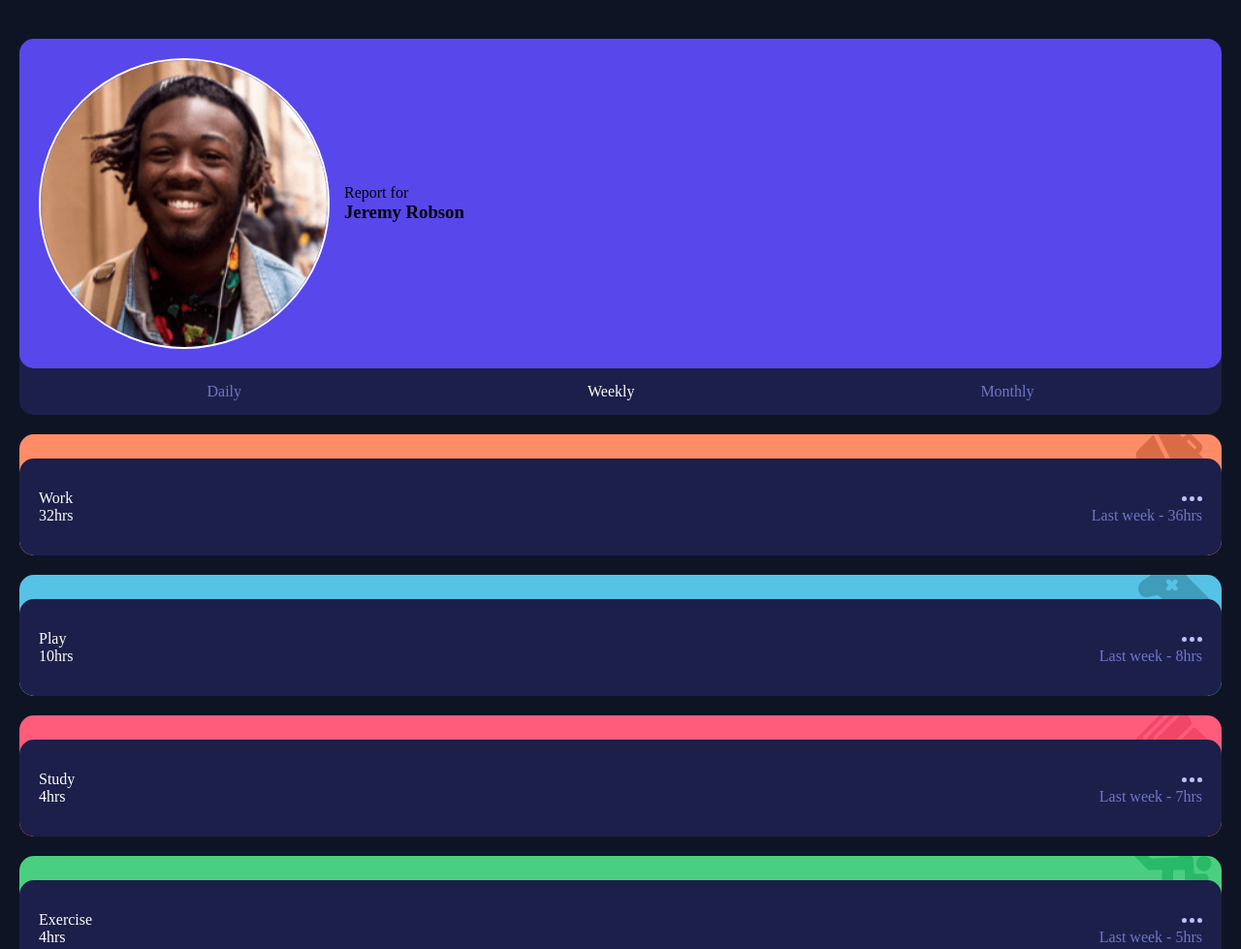
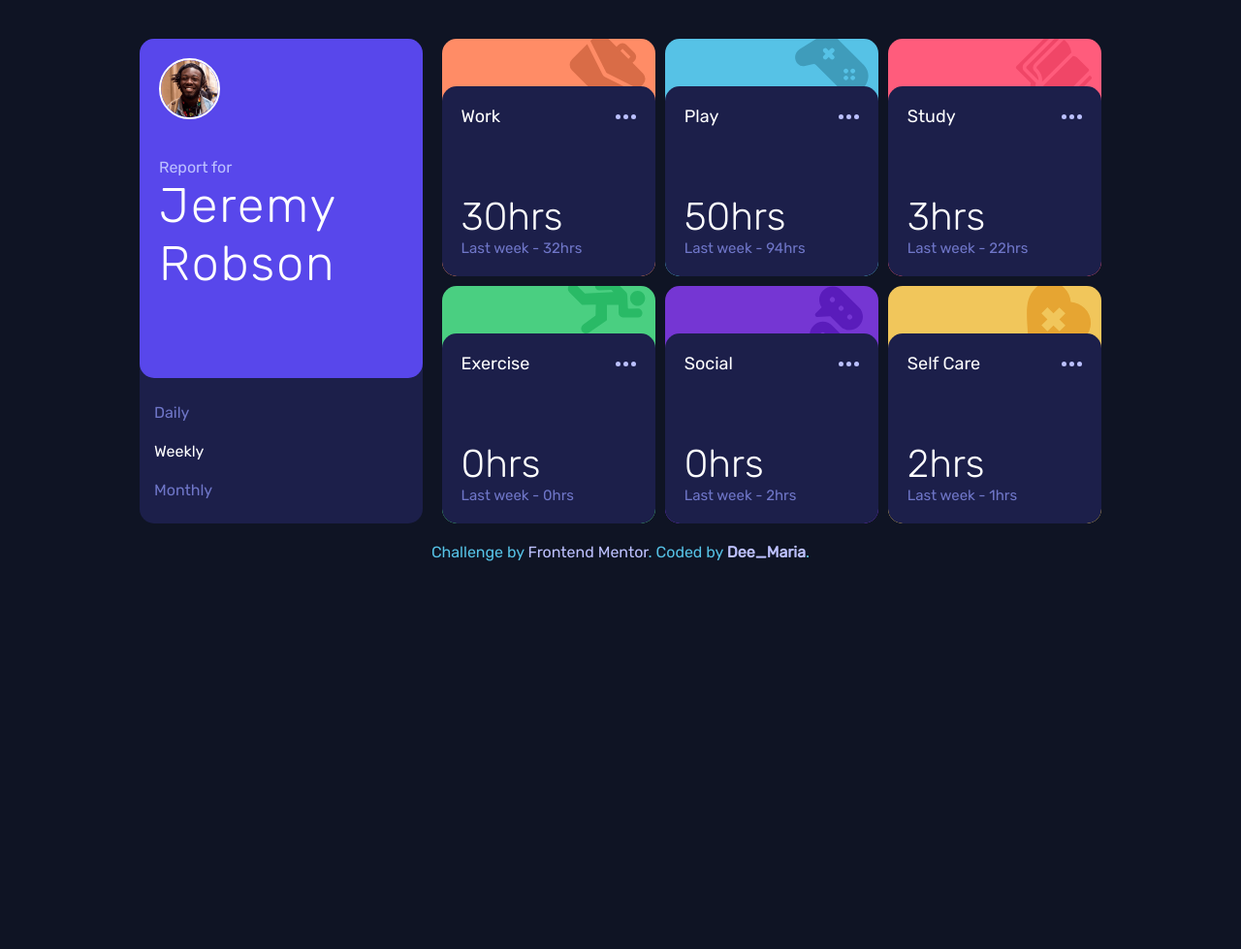
Before and after one commit to Betahandz/Time_Tracking_Dashboard_VanillaJS, a plain HTML site: page index.html in a window 1280 px wide. Shown: the top 979 px of the page at 97% size. After the commit the page ends 800 px from the top, so only its background shows below. Drawn offline with Linux system fonts and the light colour scheme.

Commit message:
fonts were added, randomizing the time to be displayed, ellipsis, created a new README file for the project and this is the end of the project

```diff
--- a/index.html
+++ b/index.html
@@ -22,15 +22,15 @@
         <img src="./images/image-jeremy.png" class="image" alt="photo.jpg">
 
         <div class="details">
-          <p class="intro-text">Report for</p>
-          <h3 class="name">Jeremy Robson</h3>
+          <p class="intro-text reg pale">Report for</p>
+          <h2 class="name light bright">Jeremy Robson</h2>
         </div>
       </div>
 
       <div class="period">
-        <p class="time" data-id="d">Daily</p>
-        <p class="time active" data-id="w">Weekly</p>
-        <p class="time" data-id="m">Monthly</p>
+        <p class="time reg" data-id="d">Daily</p>
+        <p class="time reg active" data-id="w">Weekly</p>
+        <p class="time reg" data-id="m">Monthly</p>
       </div>
 
     </div>
@@ -40,7 +40,7 @@
   </div>
 
   <div class="attribution">
-    <p class="linkage">
+    <p class="linkage reg">
       Challenge by <a href="https://www.frontendmentor.io?ref=challenge" target="_blank">Frontend Mentor</a>.
       Coded by <a href="#"><strong>Dee_Maria</strong></a>.
     </p>
--- a/paint.css
+++ b/paint.css
@@ -1,12 +1,17 @@
-/* @font-face {
-    font-family: ;
-    src: url();
+@font-face {
+    font-family: rubikBold;
+    src: url(./fonts/Rubik-Bold.ttf);
 }
 
 @font-face {
-    font-family: ;
-    src: url();
-} */
+    font-family: rubikReg;
+    src: url(./fonts/Rubik-Regular.ttf);
+}
+
+@font-face {
+    font-family: rubikLight;
+    src: url(./fonts/Rubik-Light.ttf);
+}
 
 :root {
     /* paint */
@@ -19,14 +24,53 @@
     --Soft-orange-self-care: hsl(43, 84%, 65%);
     --Very-dark-blue: hsl(226, 43%, 10%);
     --Dark-blue: hsl(235, 46%, 20%);
+    --Dark-blue-trans: hsl(236, 42%, 30%);
     --Desaturated-blue: hsl(235, 45%, 61%);
     --Pale-Blue: hsl(236, 100%, 87%);
-    /* border radius */
-    /* --brad: 20px; */
     /* typography */
+
     /* padding */
     --pad: 20px;
 }
+
+/* FONT FAMILY UNIVERSAL CLASS */
+.bold {
+    font-family: rubikBold;
+}
+
+.reg {
+    font-family: rubikReg;
+}
+
+.light {
+    font-family: rubikLight;
+}
+
+/* FONT COLOR */
+.pale {
+    color: var(--Pale-Blue)
+}
+
+.bright {
+    color: white;
+}
+
+/* FONT SIZES */
+.big {
+    font-size: 25px;
+}
+
+.medium {
+    font-size: 16px;
+}
+
+.small {
+    font-size: 18px;
+}
+
+
+
+/**********************************************/
 
 * {
     margin: 0;
@@ -46,7 +90,7 @@ body {
 
 .display-board {
     width: 100%;
-    max-width: 1400px;
+    max-width: 1200px;
     min-height: 500px;
 }
 
@@ -69,6 +113,15 @@ body {
     aspect-ratio: 1/1;
     border: solid 2px white;
     border-radius: 50%;
+}
+
+.details {
+
+}
+
+.name {
+    letter-spacing: 2px;
+    font-weight: 200;
 }
 
 .period {
@@ -145,7 +198,17 @@ body {
     display: flex;
     flex-direction: column;
     justify-content: center;
+    cursor: pointer;
 }
+
+.info:hover {
+    background-color: var(--Dark-blue-trans);
+}
+
+.info.activeInfo {
+    background-color: var(--Dark-blue);
+}
+
 
 .head {
     display: flex;
@@ -153,14 +216,15 @@ body {
     justify-content: space-between;
 }
 
-.title {
-    color: white;
+.ellipsis {
+    cursor: pointer;
 }
 
 .info-detail {
     display: flex;
     align-items: center;
     justify-content: space-between;
+    margin-top: 10px;
 }
 
 .hours {
@@ -185,3 +249,111 @@ body {
 .linkage a:hover {
     color: var(--Soft-blue-play)
 }
+
+/* MEDIA QUERIES */
+@media screen and (min-width: 768px) {
+    body {
+        /* background-color: red; */
+        max-height: 100vh;
+    }
+
+    .display-board {
+        display: flex;
+        align-items: center;
+        gap: 10px;
+        min-height: 500px;
+        width: 90%;
+        margin: auto;
+        /* border: solid 2px white; */
+    }
+
+    .left, .right {
+        min-height: 500px;
+    }
+
+    .left {
+        width: 30%;
+    }
+
+    .profile {
+        height: 350px;
+        align-items: start;
+        flex-direction: column;
+        gap: 40px;
+    }
+
+    .name {
+        font-size: 40px;
+    }
+
+    .period {
+        flex-direction: column;
+        justify-content: space-around;
+        height: 150px;
+        align-items: start;
+    }
+
+    .right {
+        width: 70%;
+        display: grid;
+        grid-template-columns: repeat(3, 1fr);
+        /* grid-template-rows: repeat(2, 1fr); */
+        gap: 5px;
+        /* justify-items: start; */
+        align-items: stretch;
+    }
+
+    .activity {
+        margin-top: unset;
+        /* height: 250px; */
+        display: flex;
+        align-items: end;
+    }
+
+    .activity-icon {
+        top: -5px
+    }
+
+    .info {
+        height: 80%;
+        width: 100%;
+        justify-content: space-between;
+        margin-top: unset;
+    }
+
+    .info-detail {
+        flex-direction: column;
+        align-items: start;
+    }
+
+    /* .big {
+        font-size: 24px;
+    } */
+
+    .medium {
+        font-size: 12px;
+    }
+}
+
+@media screen and (min-width: 1200px) {
+    .display-board {
+        width: 80%;
+        gap: 20px;
+    }
+
+    .name {
+        font-size: 50px;
+    }
+
+    .right {
+        gap: 10px;
+    }
+
+    .big {
+        font-size: 40px;
+    }
+
+    .medium {
+        font-size: 15px;
+    }
+}
--- a/script_src/activity.js
+++ b/script_src/activity.js
@@ -10,12 +10,12 @@ function Activity(data, timing) {
             ${icon}
             <div class="info round">
                 <header class="head">
-                    <p class="title">${title}</p>
+                    <p class="title reg small bright">${title}</p>
                     <svg class="ellipsis" width="21" height="5" xmlns="http://www.w3.org/2000/svg"><path d="M2.5 0a2.5 2.5 0 1 1 0 5 2.5 2.5 0 0 1 0-5Zm8 0a2.5 2.5 0 1 1 0 5 2.5 2.5 0 0 1 0-5Zm8 0a2.5 2.5 0 1 1 0 5 2.5 2.5 0 0 1 0-5Z" fill="#BBC0FF" fill-rule="evenodd"/></svg>
                 </header>
                 <div class="info-detail">
-                    <p class="hours"><span class="number">${timing === 'w' ? weekly.current : timing === 'd' ? daily.current : monthly.current}</span>hrs</p>
-                    <p class="previous">${timing === 'd' ? "" : "Last"} <span class="cal">${timing === 'w' ? "week" : timing === 'd' ? "yesterday" : "month"}</span> - <span class="digit">${timing === 'w' ? weekly.previous : timing === 'd' ? daily.previous : monthly.previous}</span>hrs</p>
+                    <p class="hours light big"><span class="number">${timing === 'w' ? weekly.current : timing === 'd' ? daily.current : monthly.current}</span>hrs</p>
+                    <p class="previous reg medium">${timing === 'd' ? "" : "Last"} <span class="cal">${timing === 'w' ? "week" : timing === 'd' ? "yesterday" : "month"}</span> - <span class="digit">${timing === 'w' ? weekly.previous : timing === 'd' ? daily.previous : monthly.previous}</span>hrs</p>
                 </div>
             </div>
         </div>`
--- a/script_src/classActive.js
+++ b/script_src/classActive.js
@@ -1,6 +1,7 @@
 // IMPORTS
 import data from "./data.js";
 import Activity from "./activity.js";
+import ellipsis from "./ellipsis.js";
 
 // CONDITIONALS
 let timing = 'w';
@@ -12,6 +13,7 @@ const classActive = (btn, groupBtn) => {
         currentBtn.classList.add("active");
         timing = e.currentTarget.dataset.id;
         Activity(data, timing);
+        ellipsis();
     })
 }
 
--- a/script_src/data.js
+++ b/script_src/data.js
@@ -1,55 +1,58 @@
+// IMPORTS
+import randomTime from "./randomTime.js";
+
 const data = [
     {
         title: "Work",
         timeframe: {
-            daily: { current: 5, previous: 7},
-            weekly: { current: 32, previous: 36},
-            monthly: { current: 103, previous: 128}
+            daily: { current: randomTime(20), previous: randomTime(24)},
+            weekly: { current: randomTime(40), previous: randomTime(42)},
+            monthly: { current: randomTime(68), previous: randomTime(100)}
         },
         icon: '<svg class="activity-icon" width="79" height="79" xmlns="http://www.w3.org/2000/svg"><path d="m18.687 10.43 15.464 30.906c.31.682.743 1.322 1.3 1.88.558.557 1.198.99 1.714 1.217L68.237 59.98 52.484 75.732a8.025 8.025 0 0 1-11.355 0L2.934 37.538a8.025 8.025 0 0 1 0-11.356L18.687 10.43Zm19.345-7.99 10.839 10.838 2.065-2.064a5.845 5.845 0 0 1 8.258 0l8.258 8.259a5.845 5.845 0 0 1 0 8.258l-2.064 2.064 10.839 10.84a8.025 8.025 0 0 1 0 11.355l-4.728 4.728L39.126 40.53a1.963 1.963 0 0 1-.578-.413 1.963 1.963 0 0 1-.413-.578L21.95 7.168l4.728-4.728a8.025 8.025 0 0 1 11.355 0Zm17.033 12.903-2.064 2.065 8.258 8.258 2.064-2.064-8.258-8.259Z" fill="#D96C47" fill-rule="nonzero"/></svg>',
     },
     {
         title: "Play",
         timeframe: {
-            daily: { current: 1, previous: 2},
-            weekly: { current: 10, previous: 8},
-            monthly: { current: 23, previous: 29}
+            daily: { current: randomTime(24), previous: randomTime(24)},
+            weekly: { current: randomTime(100), previous: randomTime(100)},
+            monthly: { current: randomTime(400), previous: randomTime(400)}
         },
         icon: '<svg class="activity-icon" width="76" height="77" xmlns="http://www.w3.org/2000/svg"><path d="m60.91 71.846 12.314-19.892c3.317-5.36 3.78-13.818-2.31-19.908l-26.36-26.36c-4.457-4.457-12.586-6.843-19.908-2.31L4.753 15.69c-5.4 3.343-6.275 10.854-1.779 15.35a7.773 7.773 0 0 0 7.346 2.035l7.783-1.945a3.947 3.947 0 0 1 3.731 1.033l22.602 22.602c.97.97 1.367 2.4 1.033 3.732l-1.945 7.782a7.775 7.775 0 0 0 2.037 7.349c4.49 4.49 12.003 3.624 15.349-1.782Zm-24.227-46.12-1.891-1.892-1.892 1.892a2.342 2.342 0 0 1-3.312-3.312l1.892-1.892-1.892-1.891a2.342 2.342 0 0 1 3.312-3.312l1.892 1.891 1.891-1.891a2.342 2.342 0 0 1 3.312 3.312l-1.891 1.891 1.891 1.892a2.342 2.342 0 0 1-3.312 3.312Zm14.19 14.19a2.343 2.343 0 1 1 3.315-3.312 2.343 2.343 0 0 1-3.314 3.312Zm0 7.096a2.343 2.343 0 0 1 3.313-3.312 2.343 2.343 0 0 1-3.312 3.312Zm7.096-7.095a2.343 2.343 0 1 1 3.312 0 2.343 2.343 0 0 1-3.312 0Zm0 7.095a2.343 2.343 0 0 1 3.312-3.312 2.343 2.343 0 0 1-3.312 3.312Z" fill="#3F9CBB" fill-rule="nonzero"/></svg>',
     },
     {
         title: "Study",
         timeframe: {
-            daily: { current: 0, previous: 1},
-            weekly: { current: 4, previous: 7},
-            monthly: { current: 13, previous: 19}
+            daily: { current: randomTime(6), previous: randomTime(12)},
+            weekly: { current: randomTime(24), previous: randomTime(24)},
+            monthly: { current: randomTime(29), previous: randomTime(32)}
         },
         icon: '<svg class="activity-icon" width="79" height="79" xmlns="http://www.w3.org/2000/svg"><path d="M33.227 1.495a1.87 1.87 0 0 1 2.646 0l1.323 1.323-27.78 27.78c-2.189 2.189-2.1 5.837.088 8.026l12.132 12.132a5.624 5.624 0 0 0 1.096 6.388 5.624 5.624 0 0 0 6.389 1.097l12.132 12.132c2.188 2.188 5.837 2.276 8.025.088l27.78-27.78 1.323 1.322a1.87 1.87 0 0 1 0 2.646L46.632 78.4a1.87 1.87 0 0 1-2.645 0L29.12 63.531a5.624 5.624 0 0 1-6.389-1.097l-5.291-5.291a5.624 5.624 0 0 1-1.097-6.388L1.478 35.89a1.87 1.87 0 0 1 0-2.646ZM59.74 22.783c1.948.27 3.83 1.117 5.325 2.612l10.583 10.583a1.87 1.87 0 0 1 0 2.646L46.544 67.727a1.87 1.87 0 0 1-2.646 0L30.67 54.498a1.872 1.872 0 0 0-2.646 0ZM49.19 6.875a1.87 1.87 0 0 1 2.647 0c4.489 4.489 5.877 8.98 6.178 12.342L27.67 49.56c.349-1.527 1.181-7.463-4.938-13.582a1.87 1.87 0 0 1 0-2.646Zm-7.936-2.646a1.87 1.87 0 0 1 2.645 0l1.323 1.323-25.134 25.134a5.619 5.619 0 0 0 0 7.938c4.005 4.005 4.2 7.696 4.043 9.335L12.15 35.978a1.87 1.87 0 0 1 0-2.646Z" fill="#F04667" fill-rule="nonzero"/></svg>',
     },
     {
         title: "Exercise",
         timeframe: {
-            daily: { current: 1, previous: 1},
-            weekly: { current: 4, previous: 5},
-            monthly: { current: 11, previous: 18}
+            daily: { current: randomTime(4), previous: randomTime(4)},
+            weekly: { current: randomTime(5), previous: randomTime(7)},
+            monthly: { current: randomTime(15), previous: randomTime(17)}
         },
         icon: '<svg class="activity-icon" width="81" height="55" xmlns="http://www.w3.org/2000/svg"><path d="m33.357.579 16.447.426c.33.009.645.144.88.38l9.953 9.953a4.946 4.946 0 0 1 1.451 3.311l.514 12.87c.02.503.433.895.937.894l9.595-.05a4.438 4.438 0 0 1 4.437 4.43v.26c0 1.164-.453 2.259-1.277 3.082a4.334 4.334 0 0 1-3.083 1.277h-15.77c-2.347 0-4.393-2.045-4.393-4.393l-.001-8.405-12.05-.009.01 15.17c.001.426-.21.826-.56 1.067l-18.098 12.41c-1.363.849-2.958 1.033-4.426.537a5.147 5.147 0 0 1-1.994-1.237 5.247 5.247 0 0 1-1.193-1.85c-.875-2.293.074-4.934 2.256-6.277l12.303-8.973.252-11.28-13.556.442a1.291 1.291 0 0 1-.957-.377L2.237 11.439c-1-.999-1.55-2.38-1.513-3.792a5.124 5.124 0 0 1 1.714-3.71c2.042-1.84 5.234-1.688 7.267.345l8.576 8.576 29.444-1.635-2.133-2.133-12.263.347a4.434 4.434 0 0 1-3.294-1.28l-.016-.015a4.409 4.409 0 0 1-1.294-3.307c.08-2.347 2.16-4.255 4.632-4.256Zm33.78 11.774c3.025-3.025 7.945-3.025 10.97 0 3.024 3.025 3.024 7.944 0 10.97-3.025 3.024-7.945 3.024-10.97 0-3.024-3.026-3.025-7.945 0-10.97Z" fill="#29BA66" fill-rule="nonzero"/></svg>'
     },
     {
         title: "Social",
         timeframe: {
-            daily: { current: 1, previous: 3},
-            weekly: { current: 5, previous: 10},
-            monthly: { current: 21, previous: 23}
+            daily: { current: randomTime(4), previous: randomTime(4)},
+            weekly: { current: randomTime(5), previous: randomTime(7)},
+            monthly: { current: randomTime(15), previous: randomTime(17)}
         },
         icon: '<svg class="activity-icon" width="75" height="100" xmlns="http://www.w3.org/2000/svg"><g fill="#5A1CBB" fill-rule="nonzero"><path d="M45.834 46.627c4.78 4.78 13.1 5.754 19.257-.403 5.2-5.199 5.198-13.657 0-18.855L47.151 9.428C42.335 4.614 34.02 3.7 27.892 9.83c-4.701 4.7-5.151 12.066-1.352 17.277l-6.265 6.265c-1.339 1.339-.317 3.644 1.585 3.533l13.474-.777 10.499 10.499Zm11.404-11.483a2.567 2.567 0 1 1-3.629 3.631 2.567 2.567 0 0 1 3.63-3.631ZM35.745 20.909a2.567 2.567 0 1 1 3.63-3.629 2.567 2.567 0 0 1-3.63 3.63Zm12.562 5.303a2.567 2.567 0 1 1-3.63 3.63 2.567 2.567 0 0 1 3.63-3.63ZM55.16 63.698 37.219 45.756c-5.198-5.197-13.658-5.197-18.857.001-6.072 6.073-5.26 14.4-.402 19.258l10.499 10.5-.777 13.473c-.11 1.886 2.186 2.931 3.533 1.584l6.265-6.265c5.212 3.8 12.577 3.349 17.277-1.352 6.06-6.059 5.274-14.386.403-19.257ZM25.813 57.24a2.567 2.567 0 1 1 3.63-3.631 2.567 2.567 0 0 1-3.63 3.63Zm8.932 8.931a2.567 2.567 0 1 1 3.63-3.629 2.567 2.567 0 0 1-3.63 3.63Zm8.932 8.933a2.567 2.567 0 1 1 3.63-3.631 2.567 2.567 0 0 1-3.63 3.63Z"/></g></svg>'
     },
     {
         title: "Self Care",
         timeframe: {
-            daily: { current: 0, previous: 1},
-            weekly: { current: 2, previous: 2},
-            monthly: { current: 7, previous: 11}
+            daily: { current: randomTime(2), previous: randomTime(2)},
+            weekly: { current: randomTime(3), previous: randomTime(5)},
+            monthly: { current: randomTime(9), previous: randomTime(10)}
         },
         icon: '<svg class="activity-icon" width="67" height="67" xmlns="http://www.w3.org/2000/svg"><path d="M.918 50.848c.114 1.723.232 3.5.346 5.336l.003.038.448 6.038c.06.81.412 1.536.951 2.075.54.54 1.266.892 2.075.952l6.038.447.038.003c12.086.755 21.237 1.231 28.95.484 9.007-.873 15.369-3.445 20.02-8.096 8.413-8.413 8.398-21.609-.034-30.041-3.79-3.79-8.959-6.11-14.31-6.526-.415-5.352-2.736-10.52-6.526-14.31C30.484-1.185 17.288-1.2 8.875 7.214-1.295 17.384-.415 30.697.918 50.848ZM21.36 27.122l6.172 6.173 6.16-6.159 6.172 6.173-6.16 6.158 6.173 6.173-6.158 6.158-6.173-6.172-6.158 6.158-6.173-6.172 6.159-6.159-6.173-6.172 6.16-6.159Z" fill="#E6A532" fill-rule="nonzero"/></svg>'
     }
--- /dev/null
+++ b/script_src/ellipsis.js
@@ -0,0 +1,17 @@
+function ellipsis() {
+    const ellipsis = document.querySelectorAll(".ellipsis");
+    for(let i = 0; i < ellipsis.length; i++) {
+        ellipsis[i].addEventListener("mouseover", e => {
+            let currentParentElem = e.currentTarget.parentNode.parentNode;
+            currentParentElem.classList.add("activeInfo");
+        })
+
+        ellipsis[i].addEventListener("mouseleave", e => {
+            let currentParentElem = e.currentTarget.parentNode.parentNode;
+            currentParentElem.classList.remove("activeInfo");
+        })
+    }
+}
+
+
+export default ellipsis;
--- a/script_src/main.js
+++ b/script_src/main.js
@@ -3,11 +3,11 @@ import data from "./data.js";
 import classActive from "./classActive.js";
 import Activity from "./activity.js";
 import { timing } from "./classActive.js";
+import ellipsis from "./ellipsis.js";
 
 
 // SELECTED ELEMENTS
 const time = [...document.querySelectorAll(".time")];
-
 
 
 
@@ -20,4 +20,5 @@ time.forEach(btn => classActive(btn, time))
 
 window.addEventListener("DOMContentLoaded", () => {
     Activity(data, timing);
+    ellipsis();
 })
--- /dev/null
+++ b/script_src/randomTime.js
@@ -0,0 +1,6 @@
+function randomTime(digit) {
+    let time = Math.floor(Math.random() * digit);
+    return time;
+}
+
+export default randomTime;
```
Also changed, not shown: fonts/Rubik-Black.ttf (added), fonts/Rubik-Bold.ttf (added), fonts/Rubik-Light.ttf (added), fonts/Rubik-Medium.ttf (added), fonts/Rubik-Regular.ttf (added), project_screenshot/desktop.png (added), project_screenshot/mobile.png (added), 2 other files.
